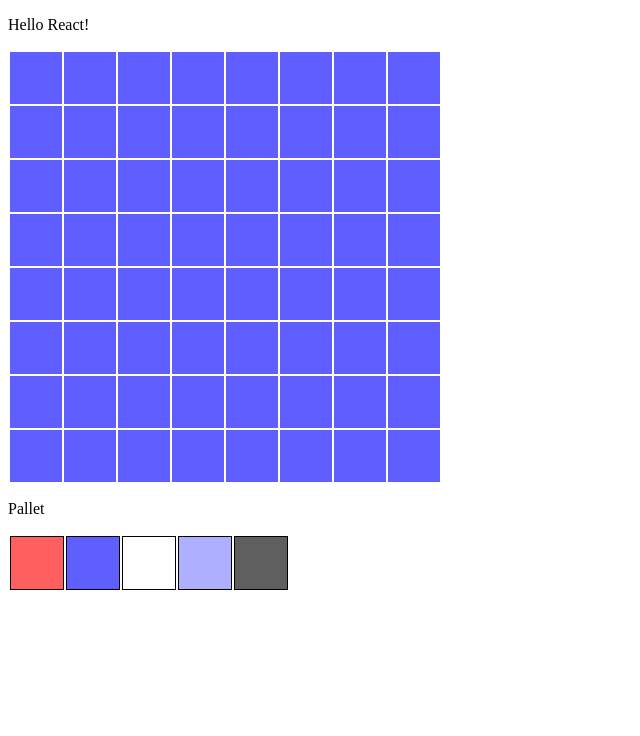
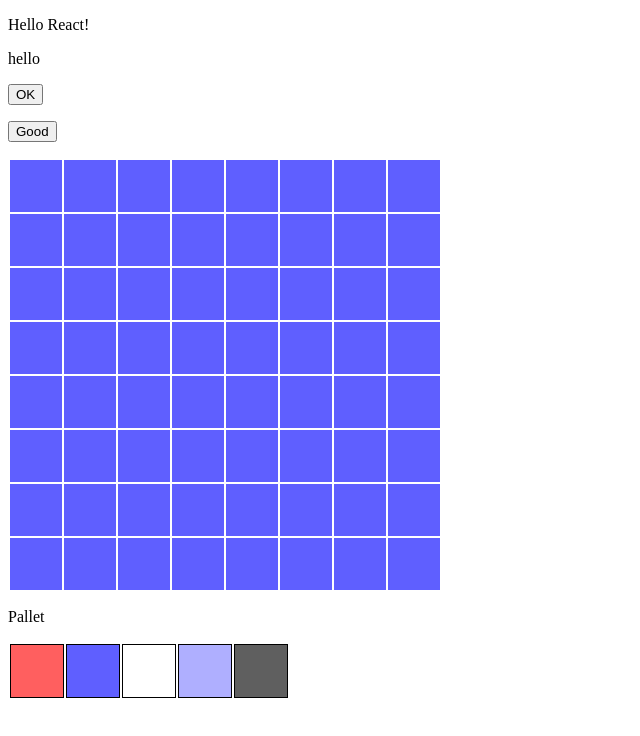
Before and after one commit to knight9999/simple-dot-editor, a React app: page / in a window 1280 px wide. Shown: the top 736 px of the page, without its empty margins (0-640 px from the left). Built offline with nearby package versions, Linux system fonts and the light colour scheme.

Commit message:
introduce redux

```diff
--- a/package.json
+++ b/package.json
@@ -25,6 +25,8 @@
     "babel-preset-es2015": "^6.24.1",
     "classnames": "^2.2.6",
     "react": "^16.4.0",
-    "react-dom": "^16.4.0"
+    "react-dom": "^16.4.0",
+    "react-redux": "^5.0.7",
+    "redux": "^4.0.0"
   }
 }
--- /dev/null
+++ b/src/actions/Actions.jsx
@@ -0,0 +1,16 @@
+const Actions = {
+  action1(value) {
+    return {
+      type: 'DUMMY_ACTION1',
+      value
+    }
+  },
+  action2(value) {
+    return {
+      type: 'DUMMY_ACTION2',
+      value
+    }
+  }
+}
+
+export default Actions
--- /dev/null
+++ b/src/components/app.jsx
@@ -0,0 +1,55 @@
+import React from 'react'
+import {connect} from 'react-redux'
+
+import ClassNames from 'classnames'
+import styles from './index.css'
+
+import EditTable from './editTable'
+import Pallet from './pallet'
+import Actions from './../actions/Actions'
+
+class App extends React.Component {
+
+  constructor() {
+    super();
+  }
+
+  initialData () {
+    var data = [
+      [1,2,3,4,5,6,7,8],
+      [1,2,3,4,5,6,7,8],
+      [1,2,3,4,5,6,7,8],
+      [1,2,3,4,5,6,7,8],
+      [1,2,3,4,5,6,7,8],
+      [1,2,3,4,5,6,7,8],
+      [1,2,3,4,5,6,7,8],
+      [1,2,3,4,5,6,7,8]
+    ];
+    return data.map(row => {
+      return row.map(item => {
+        return '#5F5FFF';
+      })
+    });
+  }
+
+  render () {
+    const { dispatch } = this.props
+    return (
+      <div>
+        <p> Hello React!</p>
+        <p>{this.props.text}</p>
+        <p><button onClick={e=>{e.preventDefault(); dispatch(Actions.action1('hoge'))}}>OK</button></p>
+        <p><button onClick={e=>{e.preventDefault(); dispatch(Actions.action2('gogo'))}}>Good</button></p>
+        <EditTable data={this.initialData()}/>
+        <Pallet colors={['#FF5F5F', '#5F5FFF', '#FFFFFF', '#AFAFFF', '#5F5F5F']} />
+      </div>
+    );
+  }
+
+}
+
+const mapStateToProps = (state) => {
+  return state
+}
+
+export default connect(mapStateToProps)(App)
--- /dev/null
+++ b/src/components/editTable.jsx
@@ -0,0 +1,58 @@
+import React from 'react'
+// import {render} from 'react-dom'
+import ClassNames from 'classnames'
+import styles from './index.css'
+
+export default class EditTable extends React.Component {
+
+  constructor(props) {
+    super(props);
+    this.state = { data: props.data };
+  }
+
+  selectCell (ev,iy,ix) {
+    var data = this.state.data.map((row, iy1) => {
+      return row.map((item, ix1) => {
+        if (ix === ix1 && iy === iy1) {
+          return '#FF5F5F';
+        }
+        return item;
+      });
+    })
+    this.setState( { data: data } );
+  }
+
+  getRows() {
+    const classNameForItem = ClassNames({
+      "item": true
+    });
+    return this.state.data.map((row,iy) => {
+      return ([
+        <tr key={iy}>
+          {row.map((item,ix)=>{
+            return <td key={iy+"-"+ix} onClick={(ev) => this.selectCell(ev,iy,ix)} className={classNameForItem} style={this.bgcolor(item)}></td>; })
+          }
+        </tr>
+      ]);
+    });
+  }
+
+  bgcolor (colorCode) {
+    return {
+      'backgroundColor': colorCode
+    };
+  }
+
+  render () {
+    const rowComponents = this.getRows();
+    return (
+      <table className="table">
+        <tbody>
+        {rowComponents}
+        </tbody>
+      </table>
+    );
+  }
+
+
+}
--- a/src/pallet.jsx
+++ b/src/components/pallet.jsx
@@ -1,5 +1,5 @@
 import React from 'react'
-import {render} from 'react-dom'
+// import {render} from 'react-dom'
 import ClassNames from 'classnames'
 import styles from './index.css'
 
--- a/src/index.jsx
+++ b/src/index.jsx
@@ -1,80 +1,18 @@
 import React from 'react'
+
+import { createStore } from 'redux'
 import {render} from 'react-dom'
-import ClassNames from 'classnames'
-import styles from './index.css'
 
-import Pallet from './pallet'
+import { Provider } from 'react-redux'
 
-class App extends React.Component {
+import App from './components/App'
+import reducer from './reducers/reducer'
 
-  constructor() {
-    super();
+const store = createStore(reducer)
 
-    var data = [
-      [1,2,3,4,5,6,7,8],
-      [1,2,3,4,5,6,7,8],
-      [1,2,3,4,5,6,7,8],
-      [1,2,3,4,5,6,7,8],
-      [1,2,3,4,5,6,7,8],
-      [1,2,3,4,5,6,7,8],
-      [1,2,3,4,5,6,7,8],
-      [1,2,3,4,5,6,7,8]
-    ];
-    this.state = { data: data.map(row => {
-        return row.map(item => {
-          return '#5F5FFF';
-        })
-      })
-    }
-  }
-
-  selectCell (ev,iy,ix) {
-    var data = this.state.data.map((row, iy1) => {
-      return row.map((item, ix1) => {
-        if (ix === ix1 && iy === iy1) {
-          return '#FF5F5F';
-        }
-        return item;
-      });
-    })
-    this.setState( { data: data } );
-  }
-
-  bgcolor (colorCode) {
-    return {
-      'backgroundColor': colorCode
-    };
-  }
-
-  render () {
-    const rowComponents = this.getRows();
-    return (
-      <div>
-        <p> Hello React!</p>
-        <table className="table">
-          <tbody>
-          {rowComponents}
-          </tbody>
-        </table>
-        <Pallet colors={['#FF5F5F', '#5F5FFF', '#FFFFFF', '#AFAFFF', '#5F5F5F']} />
-      </div>
-    );
-  }
-
-  getRows() {
-    const classNameForItem = ClassNames({
-      "item": true
-    });
-    return this.state.data.map((row,iy) => {
-      return ([
-        <tr key={iy}>
-          {row.map((item,ix)=>{
-            return <td key={iy+"-"+ix} onClick={(ev) => this.selectCell(ev,iy,ix)} className={classNameForItem} style={this.bgcolor(item)}></td>; })
-          }
-        </tr>
-      ]);
-    });
-  }
-}
-
-render(<App/>, document.getElementById('app'));
+render(
+  <Provider store={store}>
+    <App />
+  </Provider>,
+  document.getElementById('app')
+)
--- /dev/null
+++ b/src/reducers/reducer.jsx
@@ -0,0 +1,19 @@
+const initialState = {
+  text: 'hello'
+}
+
+const reducer = (state = initialState, action) => {
+  switch (action.type) {
+    case 'DUMMY_ACTION1': {
+      return Object.assign({}, state, {text: action.value})
+    }
+    case 'DUMMY_ACTION2': {
+      return Object.assign({}, state, {text: action.value})
+    }
+    default: {
+      return state
+    }
+  }
+}
+
+export default reducer
```
Also changed, not shown: src/components/index.css (renamed from src/index.css), 2 other files (tests, documents, lock files or other folders).
